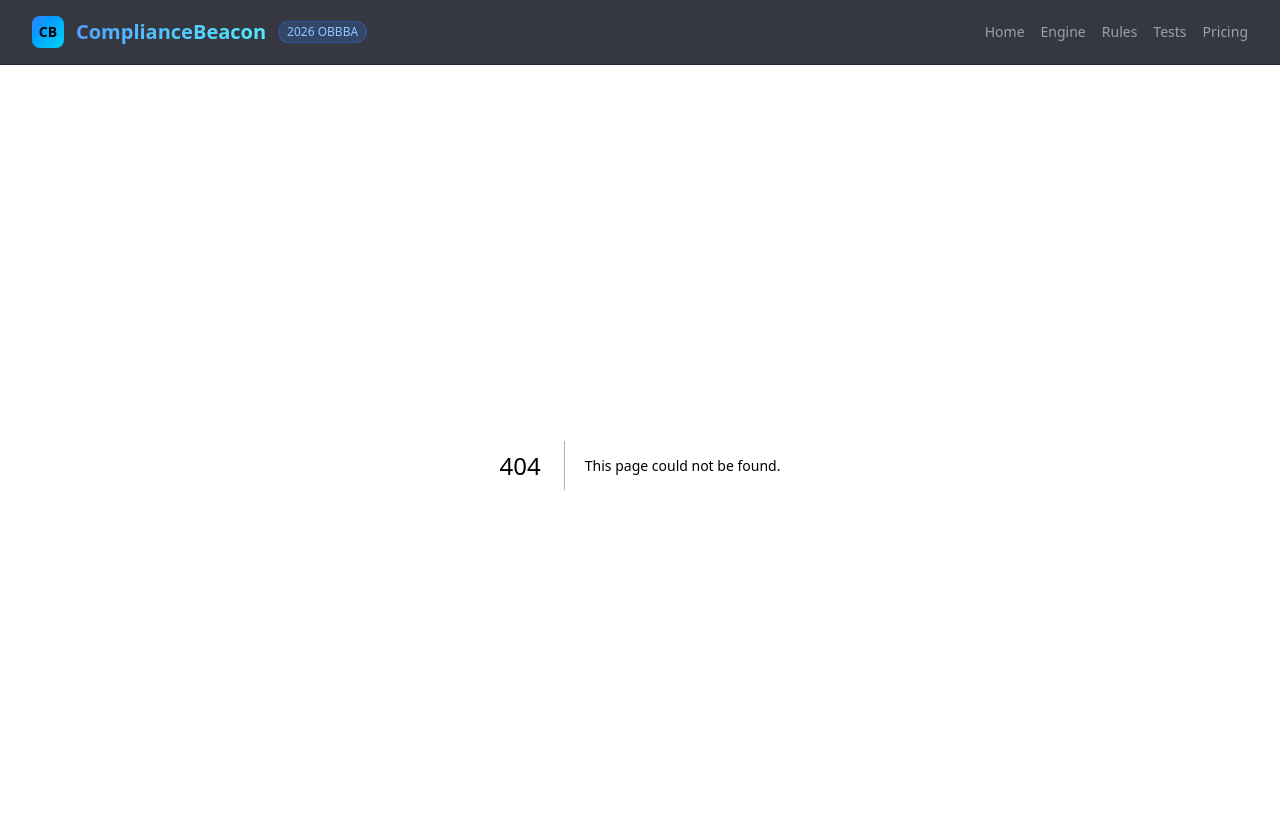
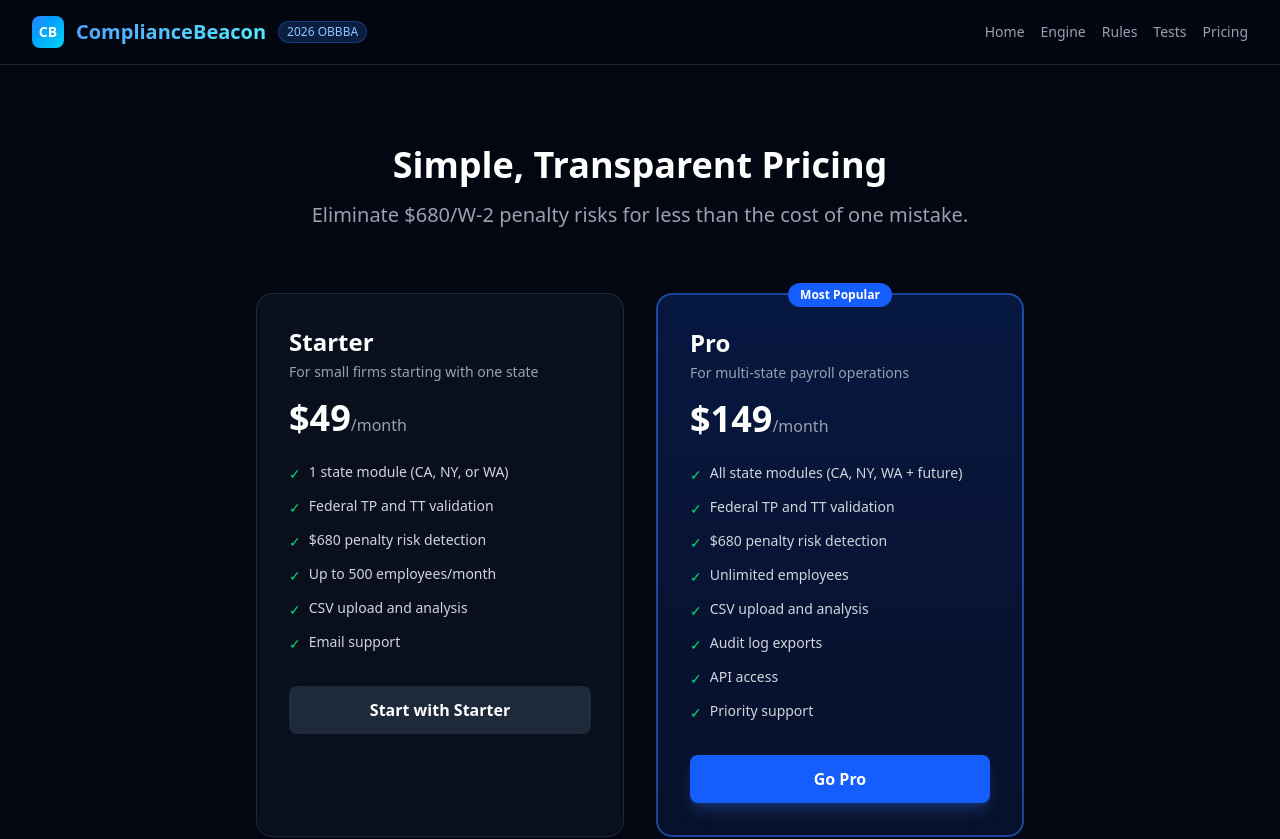
Before and after one commit to biggi86-del/compliancebeacon, a Next.js app: page /pricing in a window 1280 px wide. Before the commit this address had no page. Shown: the top 839 px of the page. Built offline with nearby package versions, Linux system fonts and the light colour scheme.

Commit message:
feat: pricing page with Stripe payment links

```diff
--- /dev/null
+++ b/app/pricing/page.tsx
@@ -0,0 +1,30 @@
+import Link from "next/link";
+
+const plans = [
+  { name: "Starter", price: 49, description: "For small firms starting with one state", features: ["1 state module (CA, NY, or WA)", "Federal TP and TT validation", "$680 penalty risk detection", "Up to 500 employees/month", "CSV upload and analysis", "Email support"], cta: "Start with Starter", href: "https://buy.stripe.com/test_aFa5kEdp78RM4rp21J8so00", popular: false },
+  { name: "Pro", price: 149, description: "For multi-state payroll operations", features: ["All state modules (CA, NY, WA + future)", "Federal TP and TT validation", "$680 penalty risk detection", "Unlimited employees", "CSV upload and analysis", "Audit log exports", "API access", "Priority support"], cta: "Go Pro", href: "https://buy.stripe.com/test_bJeaEY84Ngke8HFfSz8so01", popular: true },
+];
+
+export default function PricingPage() {
+  return (
+    <div className="max-w-5xl mx-auto px-4 sm:px-6 lg:px-8 py-20">
+      <div className="text-center mb-16">
+        <h1 className="text-4xl font-bold mb-4">Simple, Transparent Pricing</h1>
+        <p className="text-xl text-gray-400">Eliminate $680/W-2 penalty risks for less than the cost of one mistake.</p>
+      </div>
+      <div className="grid md:grid-cols-2 gap-8 max-w-3xl mx-auto">
+        {plans.map((plan) => (
+          <div key={plan.name} className={`relative rounded-2xl p-8 ${plan.popular ? "bg-gradient-to-b from-blue-600/20 to-blue-900/20 border-2 border-blue-500/50" : "bg-gray-900/50 border border-gray-800"}`}>
+            {plan.popular && <div className="absolute -top-3 left-1/2 -translate-x-1/2 bg-blue-600 text-white text-xs font-semibold px-3 py-1 rounded-full">Most Popular</div>}
+            <h3 className="text-2xl font-bold mb-1">{plan.name}</h3>
+            <p className="text-gray-400 text-sm mb-4">{plan.description}</p>
+            <div className="mb-6"><span className="text-4xl font-bold">${plan.price}</span><span className="text-gray-400">/month</span></div>
+            <ul className="space-y-3 mb-8">{plan.features.map((f) => (<li key={f} className="flex items-start gap-2 text-sm"><span className="text-green-400 mt-0.5">&#10003;</span><span className="text-gray-300">{f}</span></li>))}</ul>
+            <Link href={plan.href} target="_blank" className={`block text-center py-3 rounded-lg font-semibold transition ${plan.popular ? "bg-blue-600 hover:bg-blue-500 text-white shadow-lg shadow-blue-500/25" : "bg-gray-800 hover:bg-gray-700 text-white"}`}>{plan.cta}</Link>
+          </div>
+        ))}
+      </div>
+      <div className="mt-16 text-center"><p className="text-gray-500 text-sm">All plans include a 14-day free trial. No credit card required to start.</p></div>
+    </div>
+  );
+}
```
